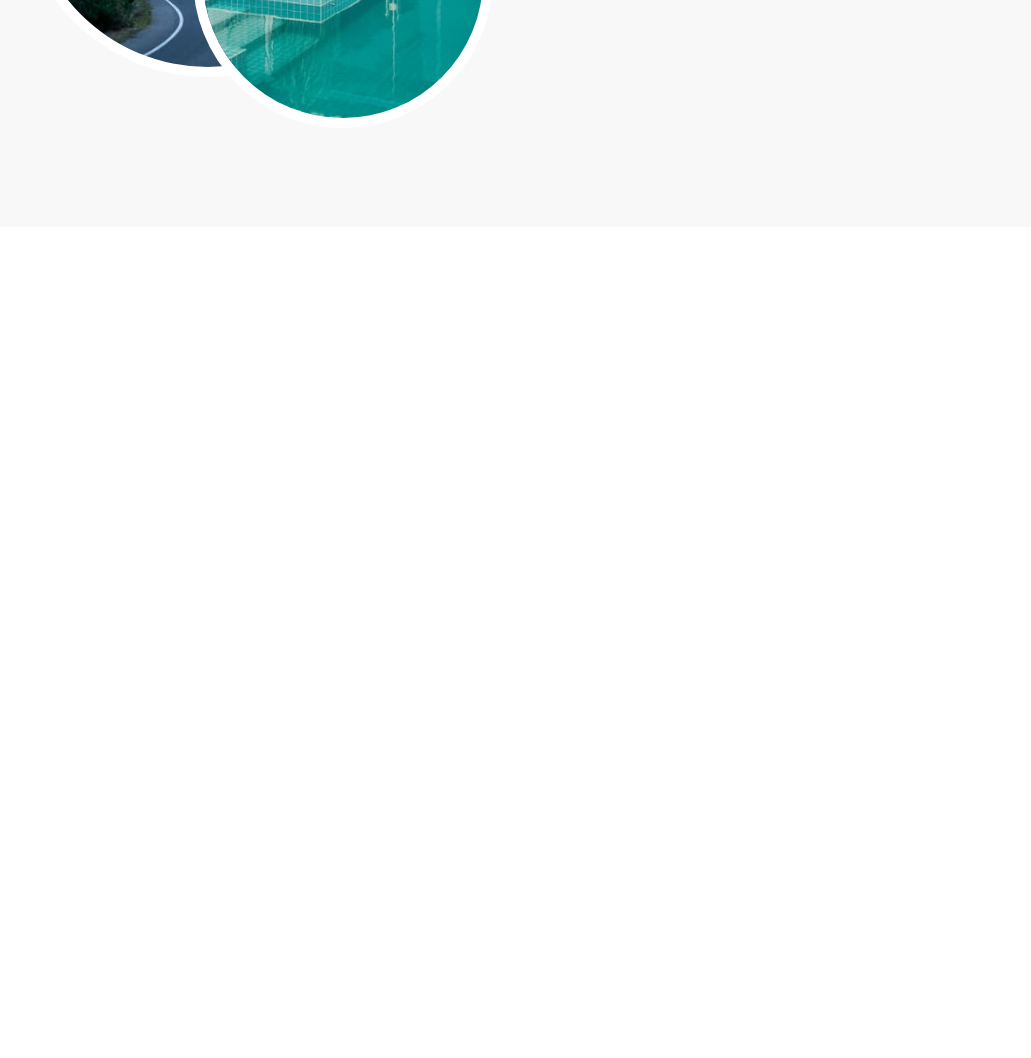
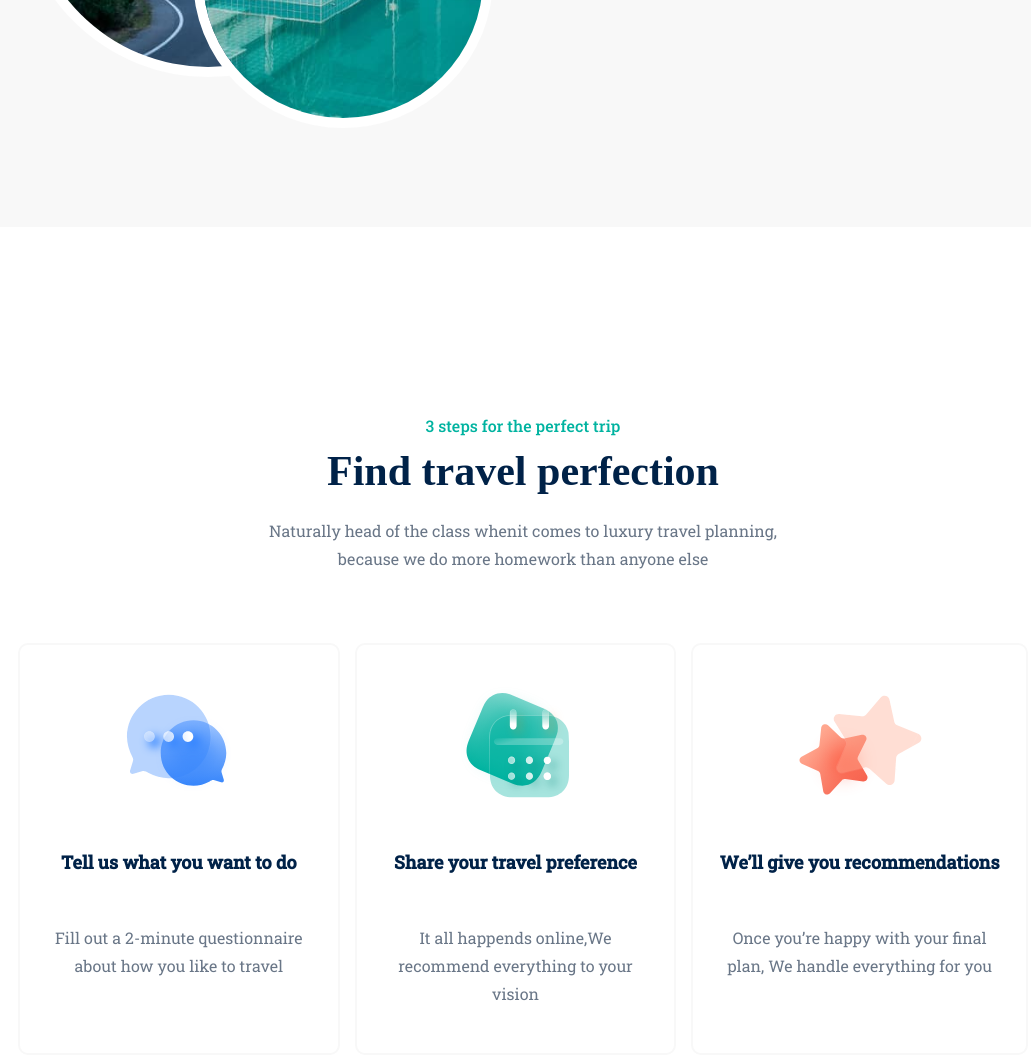
Before and after one commit to lordponchik/ex.Tripgoal, a website built with Parcel: page src/index.html in a window 1280 px wide. Shown: the part 579-1637 px from the top of the page, without its empty margins (117-1148 px from the left). Before the commit the page ends 806 px from the top, so only its background shows below. Built offline with nearby package versions, Linux system fonts and the light colour scheme; a web font is replaced by a local one.

Commit message:
add section find-travel

```diff
--- a/src/index.html
+++ b/src/index.html
@@ -71,6 +71,57 @@
           </div>
         </div>
       </section>
+      <section class="find-travel">
+        <div class="container">
+          <div class="find-travel__wrapper">
+            <p class="find-travel__subtitle">3 steps for the perfect trip</p>
+            <h2 class="find-travel__title">Find travel perfection</h2>
+            <p class="find-travel__text">
+              Naturally head of the class whenit comes to luxury travel
+              planning, because we do more homework than anyone else
+            </p>
+            <ul class="steps list">
+              <li class="steps__item">
+                <img
+                  src="./image/ travel-perfection/chat.svg"
+                  alt="chat"
+                  width="105"
+                  class="steps__img"
+                />
+                <h3 class="steps__title">Tell us what you want to do</h3>
+                <p class="steps__description">
+                  Fill out a 2-minute questionnaire about how you like to travel
+                </p>
+              </li>
+              <li class="steps__item">
+                <img
+                  src="./image/ travel-perfection/calendar.svg"
+                  alt="calendar"
+                  width="110"
+                  class="steps__img"
+                />
+                <h3 class="steps__title">Share your travel preference</h3>
+                <p class="steps__description">
+                  It all happends online,We recommend everything to your vision
+                </p>
+              </li>
+              <li class="steps__item">
+                <img
+                  src="./image/ travel-perfection/star.svg"
+                  alt="star"
+                  width="140"
+                  class="steps__img"
+                />
+                <h3 class="steps__title">We’ll give you recommendations</h3>
+                <p class="steps__description">
+                  Once you’re happy with your final plan, We handle everything
+                  for you
+                </p>
+              </li>
+            </ul>
+          </div>
+        </div>
+      </section>
     </main>
   </body>
 </html>
--- a/src/scss/components/_header.scss
+++ b/src/scss/components/_header.scss
@@ -1,11 +1,12 @@
+.header {
+  background-color: $secondary-background-color;
+}
 .header__container {
   display: flex;
   align-items: center;
   justify-content: space-between;
   padding-top: 25px;
   padding-bottom: 25px;
-
-  background-color: $secondary-background-color;
 }
 .nav__list {
   display: flex;
--- a/src/scss/index.scss
+++ b/src/scss/index.scss
@@ -4,3 +4,4 @@
 @import "./components/btn";
 @import "./components/header";
 @import "./layout/hero";
+@import "./layout/find-travel";
--- /dev/null
+++ b/src/scss/layout/_find-travel.scss
@@ -0,0 +1,57 @@
+.find-travel {
+  padding-top: 190px;
+  padding-bottom: 120px;
+}
+.find-travel__wrapper {
+  text-align: center;
+}
+.find-travel__subtitle {
+  margin-bottom: 10px;
+
+  font-weight: 500;
+  line-height: 1.13;
+
+  color: $secondary-accent-color;
+}
+.find-travel__title {
+  margin-bottom: 20px;
+
+  font-family: $secondary-font-title;
+  font-size: 42px;
+  line-height: 1.24;
+
+  color: $header-color;
+}
+.find-travel__text {
+  margin: 0 auto 70px;
+  width: 550px;
+}
+.steps {
+  display: grid;
+  grid-template-columns: 1fr 1fr 1fr;
+}
+.steps__item {
+  display: grid;
+  grid-template-rows: 115px 1fr 1fr;
+  align-items: stretch;
+  justify-items: center;
+  padding: 40px 20px 45px;
+  border: 2px solid $secondary-background-color;
+  border-radius: 10px;
+
+  &:not(:last-child) {
+    margin-right: 15px;
+  }
+}
+.steps__title {
+  align-self: baseline;
+  padding-top: 50px;
+
+  font-size: 18px;
+  line-height: 1.4;
+
+  color: $header-color;
+}
+.steps__description {
+  padding-top: 20px;
+}
```
Also changed, not shown: src/image/ travel-perfection/Calendar.png (deleted), src/image/ travel-perfection/Chat.png (deleted), src/image/ travel-perfection/Star.png (deleted), src/image/ travel-perfection/calendar.svg (added), src/image/ travel-perfection/chat.svg (added), src/image/ travel-perfection/star.svg (added), 2 other files.
